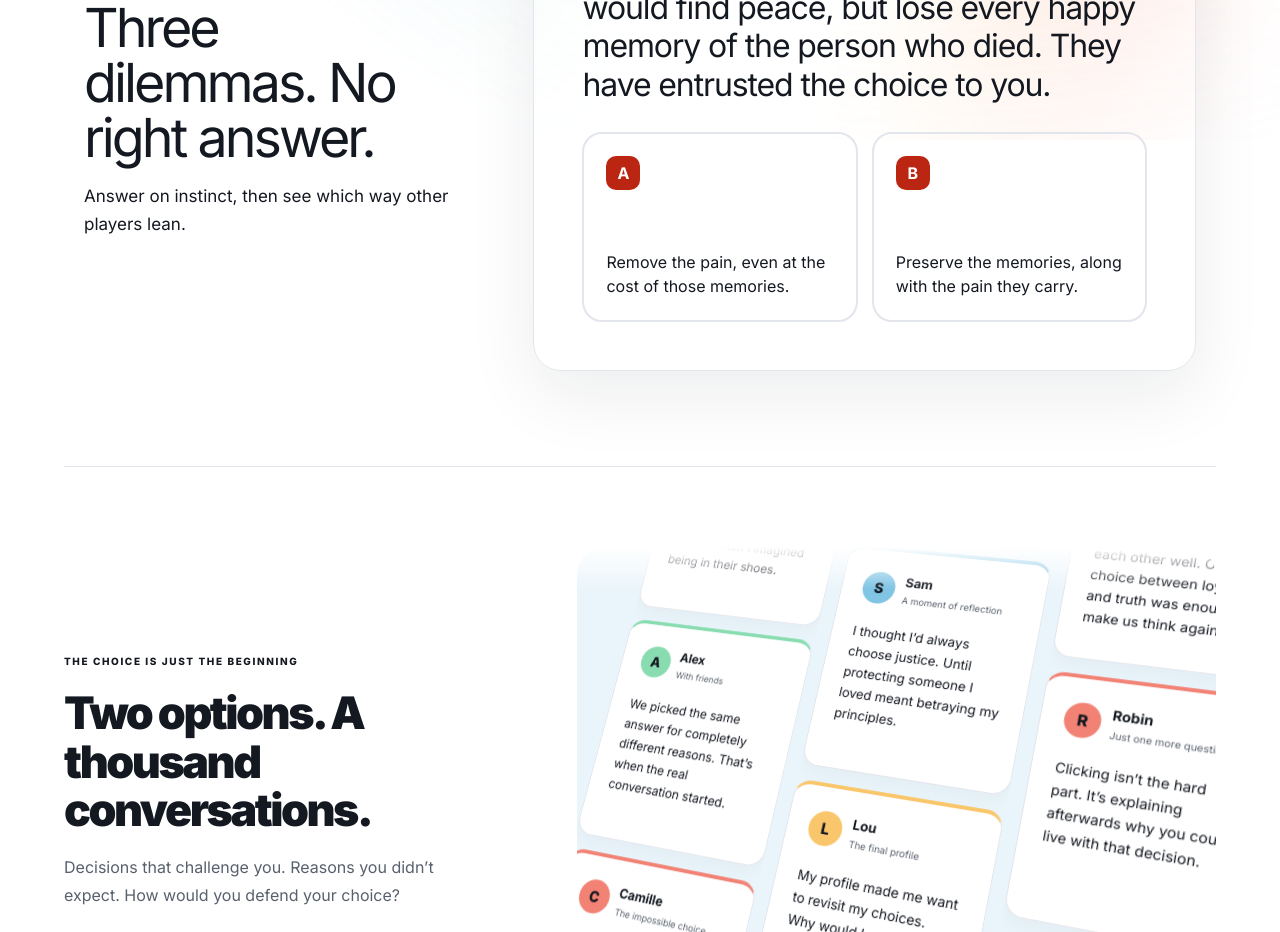
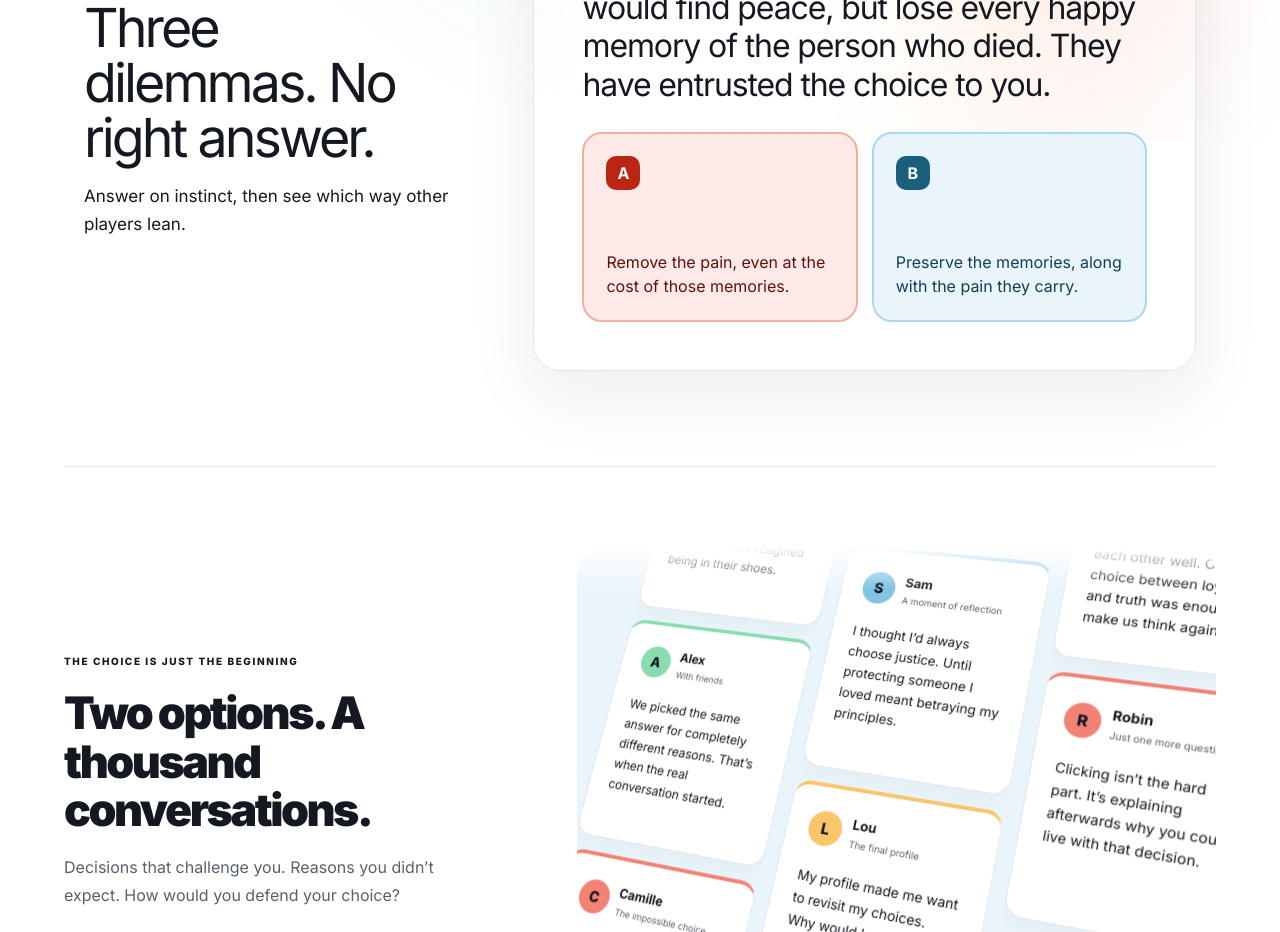
Before and after one commit to hollandejeancharles-hash/choices-games, a React (Vite) app: page / in a window 1280 px wide. Shown: the part 960-1892 px from the top of the page. Built offline with nearby package versions, Linux system fonts and the light colour scheme; no server answers.

Commit message:
Match homepage preview choice colors

```diff
--- a/src/styles/home-preview.css
+++ b/src/styles/home-preview.css
@@ -28,6 +28,11 @@
 .preview-card > h3 { margin: 0 0 28px; font-size: clamp(24px, 2.5vw, 36px); line-height: 1.2; letter-spacing: -.035em; }
 .preview-choices { display: grid; grid-template-columns: 1fr 1fr; gap: 14px; }
 .preview-choices > button {
+  --preview-choice-bg: var(--color-vibrant-coral-50);
+  --preview-choice-hover: var(--color-vibrant-coral-100);
+  --preview-choice-ink: var(--color-vibrant-coral-800);
+  --preview-choice-accent: var(--color-vibrant-coral-600);
+  --preview-choice-border: var(--color-vibrant-coral-200);
   min-height: 190px;
   padding: 22px;
   display: flex;
@@ -35,19 +40,27 @@
   align-items: stretch;
   justify-content: space-between;
   text-align: left;
-  border: 2px solid var(--line);
+  border: 2px solid var(--preview-choice-border);
   border-radius: 20px;
-  background: var(--surface);
+  background: var(--preview-choice-bg);
+  color: var(--preview-choice-ink);
   transition: transform .18s ease, border-color .18s ease, box-shadow .18s ease;
 }
-.preview-choices > button:not(:disabled):hover { transform: translateY(-3px); border-color: var(--color-vibrant-coral-400); box-shadow: 0 12px 28px #12172212; }
-.preview-choices > button.is-selected { border-color: var(--color-vibrant-coral-500); box-shadow: 0 0 0 4px color-mix(in srgb, var(--color-vibrant-coral-500) 14%, transparent); }
+.preview-choices > button:nth-child(2) {
+  --preview-choice-bg: var(--color-fresh-sky-50);
+  --preview-choice-hover: var(--color-fresh-sky-100);
+  --preview-choice-ink: var(--color-fresh-sky-800);
+  --preview-choice-accent: var(--color-fresh-sky-700);
+  --preview-choice-border: var(--color-fresh-sky-200);
+}
+.preview-choices > button:not(:disabled):hover { transform: translateY(-3px); background: var(--preview-choice-hover); border-color: var(--preview-choice-accent); box-shadow: 0 12px 28px #12172212; }
+.preview-choices > button.is-selected { background: var(--preview-choice-hover); border-color: var(--preview-choice-accent); box-shadow: 0 0 0 4px color-mix(in srgb, var(--preview-choice-accent) 14%, transparent); }
 .preview-choices > button:disabled { color: inherit; opacity: 1; cursor: default; }
 .preview-choice-label { display: flex; justify-content: space-between; align-items: center; margin-bottom: 20px; }
-.preview-choice-label b { display: grid; place-items: center; width: 34px; height: 34px; border-radius: 10px; color: #fff; background: var(--color-vibrant-coral-600); }
+.preview-choice-label b { display: grid; place-items: center; width: 34px; height: 34px; border-radius: 10px; color: #fff; background: var(--preview-choice-accent); }
 .preview-choice-label strong { font-size: 27px; letter-spacing: -.04em; }
 .preview-result-bar { display: block; height: 7px; margin-top: 20px; overflow: hidden; border-radius: 10px; background: var(--soft); }
-.preview-result-bar em { display: block; height: 100%; background: var(--color-vibrant-coral-500); transition: width .5s ease; }
+.preview-result-bar em { display: block; height: 100%; background: var(--preview-choice-accent); transition: width .5s ease; }
 .preview-status, .preview-result-copy { margin-top: 24px; }
 .preview-result-copy { display: flex; align-items: center; justify-content: space-between; gap: 20px; }
 .preview-result-copy p { margin: 0; color: var(--muted); }
```
